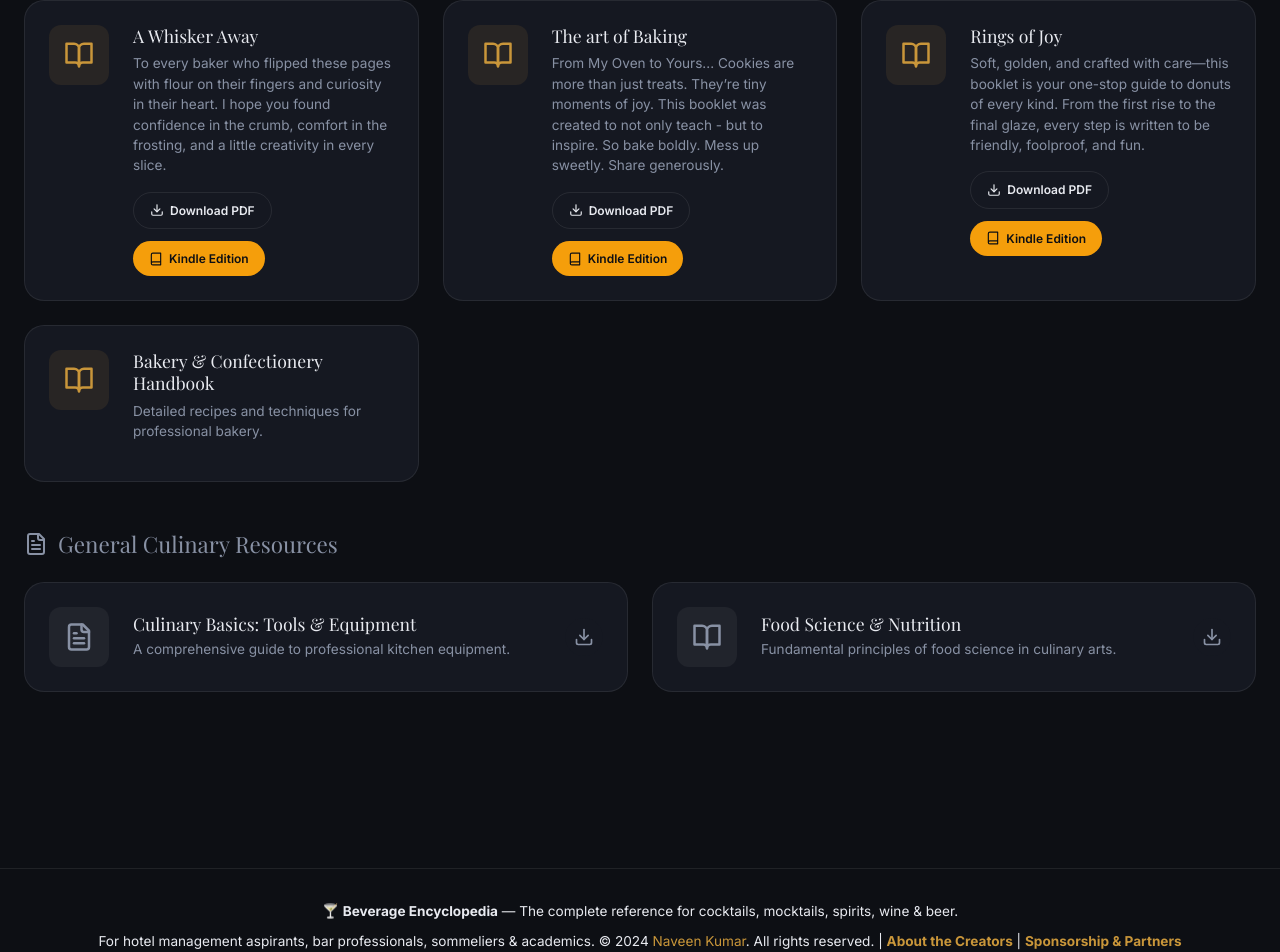
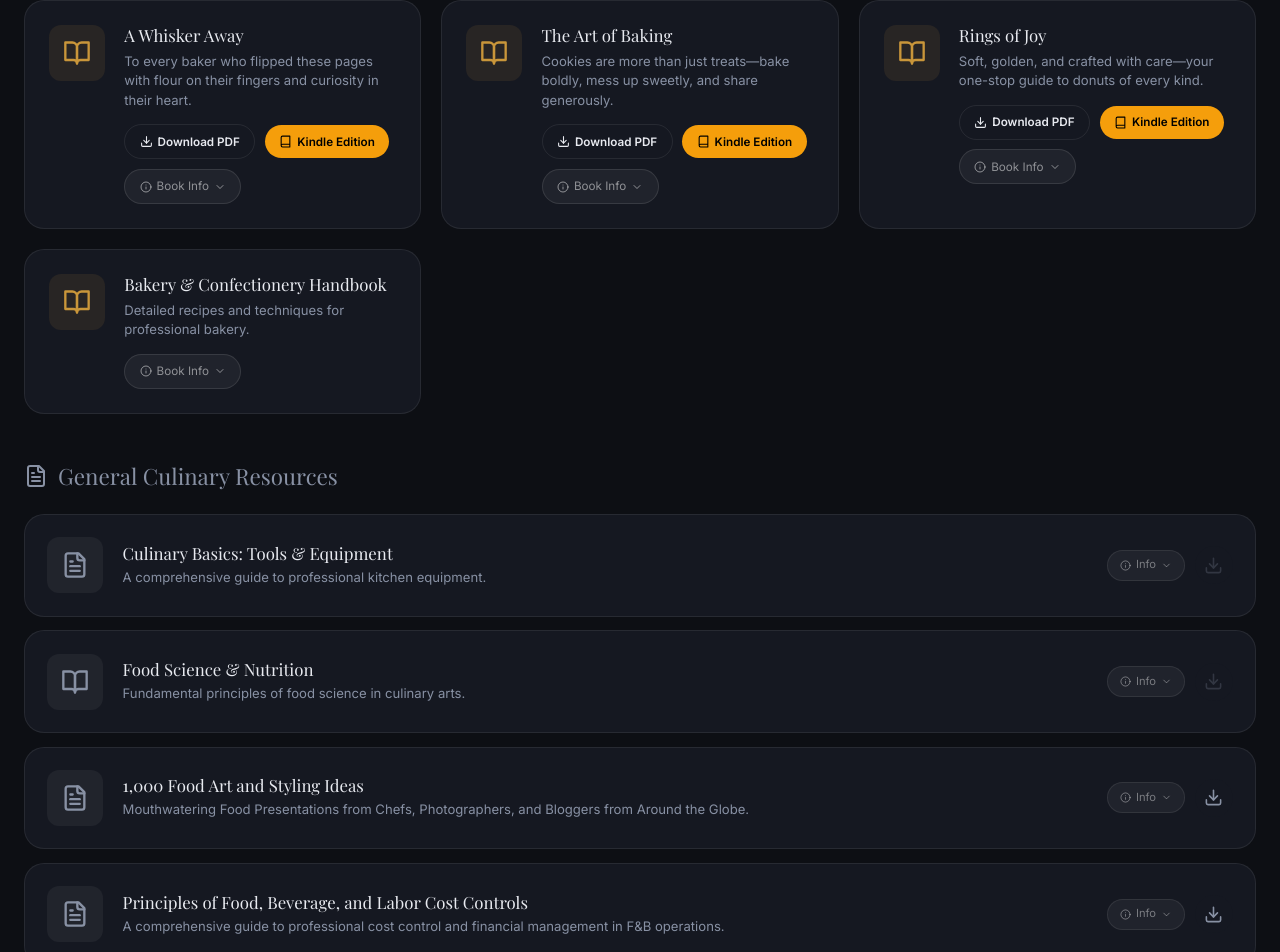
Before and after one commit to Naveenk1013/bevpedia, a React (Vite) app: page /food-production in a window 1280 px wide. Shown: the part 1377-2329 px from the top of the page. Built offline with nearby package versions, Linux system fonts and the light colour scheme; no server answers.

Commit message:
feat: add book metadata dropdown to Food Production materials and audit data structure

```diff
--- a/src/data/foodProduction.js
+++ b/src/data/foodProduction.js
@@ -8,7 +8,7 @@ export const foodProductionData = {
     { id: 6, name: 'Semester 6', description: 'Advanced Garde Manger & Larder' }
   ],
   topics: [
-    'Soups', 'Sauces', 'Bakery', 'Meat', 'Vegetables', 'Indian Regional', 'Garde Manger', 'Larder'
+    'Soups', 'Sauces', 'Bakery', 'Meat', 'Vegetables', 'Indian Regional', 'Garde Manger', 'Larder', 'Advanced Science', 'Cost Control', 'Food Styling', 'Culinary History'
   ],
   videos: [
     {
@@ -50,9 +50,13 @@ export const foodProductionData = {
       id: 'm1',
       title: 'Culinary Basics: Tools & Equipment',
       type: 'PDF',
-      url: '#', // Placeholder
+      url: '#',
       topic: 'Basics',
-      description: 'A comprehensive guide to professional kitchen equipment.'
+      description: 'A comprehensive guide to professional kitchen equipment.',
+      author: 'Bevpedia Editorial Team',
+      year: '2024',
+      pages: 'N/A',
+      publisher: 'Bevpedia'
     },
     {
       id: 'm2',
@@ -60,7 +64,11 @@ export const foodProductionData = {
       type: 'Notes',
       url: '#',
       topic: 'Theory',
-      description: 'Fundamental principles of food science in culinary arts.'
+      description: 'Fundamental principles of food science in culinary arts.',
+      author: 'Bevpedia Editorial Team',
+      year: '2024',
+      pages: 'N/A',
+      publisher: 'Bevpedia'
     },
     {
       id: 'm4',
@@ -69,16 +77,18 @@ export const foodProductionData = {
       topic: 'Bakery',
       url: 'https://drive.google.com/file/d/1vVJ8jQn7h-R7xsgNtElEhTAoBmpFbh-B/view?usp=drive_link',
       kindleUrl: 'https://www.amazon.com/Whisker-Away-Slice-Joy-Every-ebook/dp/B0CYHMJ2DZ?ref_=saga_dp_bnx_dsk_dp',
-      description: 'To every baker who flipped these pages with flour on their fingers and curiosity in their heart. I hope you found confidence in the crumb, comfort in the frosting, and a little creativity in every slice.'
+      description: 'To every baker who flipped these pages with flour on their fingers and curiosity in their heart.',
+      publisher: 'Bevpedia'
     },
     {
       id: 'm5',
-      title: 'The art of Baking',
+      title: 'The Art of Baking',
       type: 'PDF',
       topic: 'Bakery',
       url: 'https://drive.google.com/file/d/1dWXjLWbgmfRu0Cn8SZgX6NTIrTVccp_X/view?usp=drive_link',
       kindleUrl: 'https://www.amazon.in/art-cooking-Cookie-delight-ebook/dp/B0FD76Z797',
-      description: 'From My Oven to Yours... Cookies are more than just treats. They’re tiny moments of joy. This booklet was created to not only teach - but to inspire. So bake boldly. Mess up sweetly. Share generously.'
+      description: 'Cookies are more than just treats—bake boldly, mess up sweetly, and share generously.',
+      publisher: 'Bevpedia'
     },
     {
       id: 'm6',
@@ -87,7 +97,8 @@ export const foodProductionData = {
       topic: 'Bakery',
       url: 'https://drive.google.com/file/d/12NYGmV4eBIpXMejkDK-4O9-CbpkdYo-w/view?usp=drive_link',
       kindleUrl: 'https://www.amazon.com/Rings-Joy-Delight-Whisker-English-ebook/dp/B0FG1736MW',
-      description: 'Soft, golden, and crafted with care—this booklet is your one-stop guide to donuts of every kind. From the first rise to the final glaze, every step is written to be friendly, foolproof, and fun.'
+      description: 'Soft, golden, and crafted with care—your one-stop guide to donuts of every kind.',
+      publisher: 'Bevpedia'
     },
     {
       id: 'm3',
@@ -95,7 +106,72 @@ export const foodProductionData = {
       type: 'PDF',
       topic: 'Bakery',
       url: '#',
-      description: 'Detailed recipes and techniques for professional bakery.'
+      description: 'Detailed recipes and techniques for professional bakery.',
+      publisher: 'Bevpedia'
+    },
+    {
+      id: 'm7',
+      title: '1,000 Food Art and Styling Ideas',
+      type: 'PDF',
+      topic: 'Food Styling',
+      url: 'https://drive.google.com/file/d/11eaiD3N-kh4R9KuoZVST0qPJEN8VAQCZ/view?usp=drive_link',
+      description: 'Mouthwatering Food Presentations from Chefs, Photographers, and Bloggers from Around the Globe.',
+      author: 'Ari Bendersky',
+      publisher: 'Rockport Publishers',
+      year: '2013',
+      edition: 'Illustrated Edition',
+      pages: '320',
+      isbn: '978-1-59253-859-1'
+    },
+    {
+      id: 'm8',
+      title: 'Principles of Food, Beverage, and Labor Cost Controls',
+      type: 'PDF',
+      topic: 'Cost Control',
+      url: 'https://drive.google.com/file/d/1Qrqym3UOhhAnTBSJQfFdaMUEu7_O4jNO/view?usp=drive_link',
+      description: 'A comprehensive guide to professional cost control and financial management in F&B operations.',
+      author: 'Paul R. Dittmer & J. Desmond Keefe',
+      publisher: 'John Wiley & Sons',
+      year: '2009',
+      edition: '9th Edition',
+      pages: '633',
+      isbn: '978-0-471-78347-3'
+    },
+    {
+      id: 'm9',
+      title: '120 Recipes from Britain’s Best Chefs',
+      type: 'PDF',
+      topic: 'Recipes',
+      url: 'https://drive.google.com/file/d/1H9IDNYwRmnrr1SEh27Z5pjIlJ_jm1TZU/view?usp=drive_link',
+      description: 'A debut cookbook featuring modern British cuisine and recipes from the UK’s leading culinary professionals.'
+    },
+    {
+      id: 'm10',
+      title: 'Modernist Cuisine: Animals and Plants',
+      type: 'PDF',
+      topic: 'Advanced Science',
+      url: 'https://drive.google.com/file/d/1FOG7NA3wYgwvIIOymfbEd4WshCC7PZAn/view?usp=drive_link',
+      description: 'Volume 3 of the groundbreaking 6-volume modernist set — focusing on the art and science of cooking animals and plants.',
+      author: 'Nathan Myhrvold, Chris Young & Maxime Bilet',
+      publisher: 'The Cooking Lab',
+      year: '2011',
+      edition: 'First Edition',
+      pages: '~400',
+      isbn: '978-0-9827610-0-7'
+    },
+    {
+      id: 'm11',
+      title: 'A Historical Dictionary of Indian Food',
+      type: 'PDF',
+      topic: 'Culinary History',
+      url: 'https://drive.google.com/file/d/19jNvFY97ZTo2jmSo4z-JQN4qUnrUkzPr/view?usp=drive_link',
+      description: 'A masterpiece by K.T. Achaya documenting the extensive historical heritage of the Indian culinary landscape.',
+      author: 'K. T. Achaya',
+      publisher: 'Oxford University Press',
+      year: '1998',
+      edition: 'First Edition (Reprinted 2001–02)',
+      pages: '347–364',
+      isbn: '0-19-564254-6'
     }
   ]
 };
--- a/src/pages/FoodProductionPage.jsx
+++ b/src/pages/FoodProductionPage.jsx
@@ -10,15 +10,204 @@ import {
   Filter,
   X,
   Youtube,
-  Book
+  Book,
+  Info,
+  ChevronDown,
+  User,
+  Calendar,
+  Hash,
+  Layers,
+  FileDigit
 } from 'lucide-react';
 import { foodProductionData } from '../data/foodProduction';
+
+// ── Metadata row helper ──────────────────────────────────────────────────────
+function MetaRow({ icon: Icon, label, value }) {
+  if (!value) return null;
+  return (
+    <div style={{ display: 'flex', alignItems: 'flex-start', gap: '8px', padding: '6px 0', borderBottom: '1px solid rgba(255,255,255,0.05)' }}>
+      <Icon size={13} style={{ color: 'var(--clr-accent)', marginTop: '3px', flexShrink: 0 }} />
+      <span style={{ color: 'rgba(255,255,255,0.45)', fontSize: '0.75rem', minWidth: '70px', flexShrink: 0 }}>{label}</span>
+      <span style={{ color: 'rgba(255,255,255,0.85)', fontSize: '0.78rem', lineHeight: '1.4' }}>{value}</span>
+    </div>
+  );
+}
+
+// ── Material card (Bakery variant) ────────────────────────────────────────────
+function BakeryMaterialCard({ material, expanded, onToggle }) {
+  const hasInfo = material.author || material.year || material.edition || material.pages || material.isbn || material.publisher;
+  return (
+    <div className="detail-card" style={{ padding: '1.5rem', display: 'flex', flexDirection: 'column', gap: '1rem' }}>
+      {/* Top row */}
+      <div style={{ display: 'flex', gap: '1.2rem', alignItems: 'flex-start' }}>
+        <div style={{
+          width: '56px', height: '56px', borderRadius: '12px',
+          background: 'rgba(201, 150, 58, 0.1)',
+          display: 'flex', alignItems: 'center', justifyContent: 'center',
+          color: 'var(--clr-accent)', flexShrink: 0
+        }}>
+          <BookOpen size={28} />
+        </div>
+        <div style={{ flex: 1, minWidth: 0 }}>
+          <h4 style={{ fontSize: '1.05rem', marginBottom: '0.3rem', lineHeight: '1.3' }}>{material.title}</h4>
+          <p className="text-muted" style={{ fontSize: '0.82rem', lineHeight: '1.5', marginBottom: '0.85rem' }}>{material.description}</p>
+
+          <div style={{ display: 'flex', gap: '0.6rem', flexWrap: 'wrap', alignItems: 'center' }}>
+            {material.url !== '#' && (
+              <a href={material.url} target="_blank" rel="noopener noreferrer"
+                className="btn btn-outline" style={{ padding: '0.45rem 0.9rem', fontSize: '0.73rem', gap: '5px' }}>
+                <Download size={13} /> Download PDF
+              </a>
+            )}
+            {material.kindleUrl && (
+              <a href={material.kindleUrl} target="_blank" rel="noopener noreferrer"
+                className="btn btn-primary" style={{ padding: '0.45rem 0.9rem', fontSize: '0.73rem', gap: '5px', background: '#f59e0b', color: '#000' }}>
+                <Book size={13} /> Kindle Edition
+              </a>
+            )}
+            {hasInfo && (
+              <button
+                onClick={onToggle}
+                style={{
+                  display: 'inline-flex', alignItems: 'center', gap: '5px',
+                  background: expanded ? 'rgba(201,150,58,0.15)' : 'rgba(255,255,255,0.05)',
+                  border: `1px solid ${expanded ? 'rgba(201,150,58,0.4)' : 'rgba(255,255,255,0.1)'}`,
+                  color: expanded ? 'var(--clr-accent)' : 'rgba(255,255,255,0.5)',
+                  borderRadius: '999px', padding: '0.45rem 0.9rem',
+                  fontSize: '0.73rem', cursor: 'pointer', transition: 'all 0.2s'
+                }}
+              >
+                <Info size={12} />
+                Book Info
+                <ChevronDown size={12} style={{ transform: expanded ? 'rotate(180deg)' : 'rotate(0deg)', transition: 'transform 0.25s' }} />
+              </button>
+            )}
+          </div>
+        </div>
+      </div>
+
+      {/* Expandable metadata panel */}
+      <AnimatePresence initial={false}>
+        {expanded && hasInfo && (
+          <motion.div
+            key="meta"
+            initial={{ opacity: 0, height: 0 }}
+            animate={{ opacity: 1, height: 'auto' }}
+            exit={{ opacity: 0, height: 0 }}
+            transition={{ duration: 0.28, ease: 'easeInOut' }}
+            style={{ overflow: 'hidden' }}
+          >
+            <div style={{
+              borderTop: '1px solid rgba(201,150,58,0.2)',
+              paddingTop: '1rem',
+              background: 'rgba(201,150,58,0.04)',
+              borderRadius: '0 0 10px 10px',
+              padding: '0.85rem 1rem 0.6rem'
+            }}>
+              <p style={{ fontSize: '0.68rem', color: 'var(--clr-accent)', fontWeight: '600', letterSpacing: '0.08em', textTransform: 'uppercase', marginBottom: '0.5rem' }}>Book Details</p>
+              <MetaRow icon={User}      label="Author"    value={material.author} />
+              <MetaRow icon={Layers}    label="Publisher" value={material.publisher} />
+              <MetaRow icon={Calendar}  label="Year"      value={material.year} />
+              <MetaRow icon={FileDigit} label="Edition"   value={material.edition} />
+              <MetaRow icon={Hash}      label="Pages"     value={material.pages} />
+              <MetaRow icon={Hash}      label="ISBN"      value={material.isbn} />
+            </div>
+          </motion.div>
+        )}
+      </AnimatePresence>
+    </div>
+  );
+}
+
+// ── Material card (General variant) ──────────────────────────────────────────
+function GeneralMaterialCard({ material, expanded, onToggle }) {
+  const hasInfo = material.author || material.year || material.edition || material.pages || material.isbn || material.publisher;
+  return (
+    <div className="detail-card" style={{ display: 'flex', flexDirection: 'column', gap: '0' }}>
+      {/* Main row */}
+      <div style={{ display: 'flex', gap: '1.2rem', padding: '1.4rem', alignItems: 'center' }}>
+        <div style={{
+          width: '56px', height: '56px', borderRadius: '12px',
+          background: 'rgba(255, 255, 255, 0.05)',
+          display: 'flex', alignItems: 'center', justifyContent: 'center',
+          color: 'var(--clr-text-muted)', flexShrink: 0
+        }}>
+          {material.type === 'PDF' ? <FileText size={28} /> : <BookOpen size={28} />}
+        </div>
+        <div style={{ flex: 1, minWidth: 0 }}>
+          <h4 style={{ fontSize: '1.05rem', marginBottom: '0.2rem' }}>{material.title}</h4>
+          <p className="text-muted" style={{ fontSize: '0.82rem' }}>{material.description}</p>
+        </div>
+        <div style={{ display: 'flex', alignItems: 'center', gap: '0.6rem', flexShrink: 0 }}>
+          {hasInfo && (
+            <button
+              onClick={onToggle}
+              title="Book Info"
+              style={{
+                display: 'inline-flex', alignItems: 'center', gap: '5px',
+                background: expanded ? 'rgba(201,150,58,0.12)' : 'rgba(255,255,255,0.05)',
+                border: `1px solid ${expanded ? 'rgba(201,150,58,0.35)' : 'rgba(255,255,255,0.08)'}`,
+                color: expanded ? 'var(--clr-accent)' : 'rgba(255,255,255,0.4)',
+                borderRadius: '999px', padding: '0.35rem 0.75rem',
+                fontSize: '0.7rem', cursor: 'pointer', transition: 'all 0.2s'
+              }}
+            >
+              <Info size={11} />
+              Info
+              <ChevronDown size={11} style={{ transform: expanded ? 'rotate(180deg)' : 'rotate(0deg)', transition: 'transform 0.25s' }} />
+            </button>
+          )}
+          {material.url !== '#' ? (
+            <a href={material.url} target="_blank" rel="noopener noreferrer" className="btn-icon" title="Download Resource">
+              <Download size={19} />
+            </a>
+          ) : (
+            <span className="btn-icon" style={{ opacity: 0.25, cursor: 'not-allowed' }} title="Coming soon">
+              <Download size={19} />
+            </span>
+          )}
+        </div>
+      </div>
+
+      {/* Expandable metadata panel */}
+      <AnimatePresence initial={false}>
+        {expanded && hasInfo && (
+          <motion.div
+            key="meta"
+            initial={{ opacity: 0, height: 0 }}
+            animate={{ opacity: 1, height: 'auto' }}
+            exit={{ opacity: 0, height: 0 }}
+            transition={{ duration: 0.28, ease: 'easeInOut' }}
+            style={{ overflow: 'hidden' }}
+          >
+            <div style={{
+              borderTop: '1px solid rgba(255,255,255,0.07)',
+              padding: '0.85rem 1.4rem 1rem 1.4rem',
+              background: 'rgba(255,255,255,0.02)',
+            }}>
+              <p style={{ fontSize: '0.68rem', color: 'var(--clr-accent)', fontWeight: '600', letterSpacing: '0.08em', textTransform: 'uppercase', marginBottom: '0.5rem' }}>Book Details</p>
+              <MetaRow icon={User}      label="Author"    value={material.author} />
+              <MetaRow icon={Layers}    label="Publisher" value={material.publisher} />
+              <MetaRow icon={Calendar}  label="Year"      value={material.year} />
+              <MetaRow icon={FileDigit} label="Edition"   value={material.edition} />
+              <MetaRow icon={Hash}      label="Pages"     value={material.pages} />
+              <MetaRow icon={Hash}      label="ISBN"      value={material.isbn} />
+            </div>
+          </motion.div>
+        )}
+      </AnimatePresence>
+    </div>
+  );
+}
 
 export default function FoodProductionPage() {
   const [selectedSemester, setSelectedSemester] = useState('All');
   const [selectedTopic, setSelectedTopic] = useState('All');
   const [searchQuery, setSearchQuery] = useState('');
   const [activeVideo, setActiveVideo] = useState(null);
+  const [expandedMaterial, setExpandedMaterial] = useState(null);
+
+  const toggleMaterialInfo = (id) => setExpandedMaterial(prev => prev === id ? null : id);
 
   const filteredVideos = useMemo(() => {
     return foodProductionData.videos.filter(video => {
@@ -195,42 +384,16 @@ export default function FoodProductionPage() {
             {/* Bakery Section */}
             <div>
               <h3 style={{ fontSize: '1.4rem', marginBottom: '1.5rem', color: 'var(--clr-accent)', display: 'flex', alignItems: 'center', gap: '10px' }}>
-                <ChefHat size={24} /> Bakery & Confectionery
+                <ChefHat size={24} /> Bakery &amp; Confectionery
               </h3>
-              <div style={{ display: 'grid', gridTemplateColumns: 'repeat(auto-fit, minmax(350px, 1fr))', gap: '1.5rem' }}>
+              <div style={{ display: 'grid', gridTemplateColumns: 'repeat(auto-fit, minmax(340px, 1fr))', gap: '1.25rem' }}>
                 {foodProductionData.studyMaterials.filter(m => m.topic === 'Bakery').map(material => (
-                  <div key={material.id} className="detail-card" style={{ display: 'flex', gap: '1.5rem', padding: '1.5rem', alignItems: 'flex-start' }}>
-                    <div style={{
-                      width: '60px',
-                      height: '60px',
-                      borderRadius: '12px',
-                      background: 'rgba(201, 150, 58, 0.1)',
-                      display: 'flex',
-                      alignItems: 'center',
-                      justifyContent: 'center',
-                      color: 'var(--clr-accent)',
-                      flexShrink: 0
-                    }}>
-                      <BookOpen size={30} />
-                    </div>
-                    <div style={{ flex: 1 }}>
-                      <h4 style={{ fontSize: '1.1rem', marginBottom: '0.4rem' }}>{material.title}</h4>
-                      <p className="text-muted" style={{ fontSize: '0.85rem', lineHeight: '1.5', marginBottom: '1rem' }}>{material.description}</p>
-
-                      <div style={{ display: 'flex', gap: '0.75rem', flexWrap: 'wrap' }}>
-                        {material.url !== '#' && (
-                          <a href={material.url} target="_blank" rel="noopener noreferrer" className="btn btn-outline" style={{ padding: '0.5rem 1rem', fontSize: '0.75rem', gap: '6px' }}>
-                            <Download size={14} /> Download PDF
-                          </a>
-                        )}
-                        {material.kindleUrl && (
-                          <a href={material.kindleUrl} target="_blank" rel="noopener noreferrer" className="btn btn-primary" style={{ padding: '0.5rem 1rem', fontSize: '0.75rem', gap: '6px', background: '#f59e0b' }}>
-                            <Book size={14} /> Kindle Edition
-                          </a>
-                        )}
-                      </div>
-                    </div>
-                  </div>
+                  <BakeryMaterialCard
+                    key={material.id}
+                    material={material}
+                    expanded={expandedMaterial === material.id}
+                    onToggle={() => toggleMaterialInfo(material.id)}
+                  />
                 ))}
               </div>
             </div>
@@ -240,30 +403,14 @@ export default function FoodProductionPage() {
               <h3 style={{ fontSize: '1.4rem', marginBottom: '1.5rem', color: 'var(--clr-text-muted)', display: 'flex', alignItems: 'center', gap: '10px' }}>
                 <FileText size={24} /> General Culinary Resources
               </h3>
-              <div style={{ display: 'grid', gridTemplateColumns: 'repeat(auto-fit, minmax(350px, 1fr))', gap: '1.5rem' }}>
+              <div style={{ display: 'flex', flexDirection: 'column', gap: '0.85rem' }}>
                 {foodProductionData.studyMaterials.filter(m => m.topic !== 'Bakery').map(material => (
-                  <div key={material.id} className="detail-card" style={{ display: 'flex', gap: '1.5rem', padding: '1.5rem', alignItems: 'center' }}>
-                    <div style={{
-                      width: '60px',
-                      height: '60px',
-                      borderRadius: '12px',
-                      background: 'rgba(255, 255, 255, 0.05)',
-                      display: 'flex',
-                      alignItems: 'center',
-                      justifyContent: 'center',
-                      color: 'var(--clr-text-muted)',
-                      flexShrink: 0
-                    }}>
-                      {material.type === 'PDF' ? <FileText size={30} /> : <BookOpen size={30} />}
-                    </div>
-                    <div style={{ flex: 1 }}>
-                      <h4 style={{ fontSize: '1.1rem', marginBottom: '0.25rem' }}>{material.title}</h4>
-                      <p className="text-muted" style={{ fontSize: '0.85rem' }}>{material.description}</p>
-                    </div>
-                    <a href={material.url} target="_blank" rel="noopener noreferrer" className="btn-icon" title="Download Resource">
-                      <Download size={20} />
-                    </a>
-                  </div>
+                  <GeneralMaterialCard
+                    key={material.id}
+                    material={material}
+                    expanded={expandedMaterial === material.id}
+                    onToggle={() => toggleMaterialInfo(material.id)}
+                  />
                 ))}
               </div>
             </div>
```
Also changed, not shown: public/booksmetadataandlink.md (added).
